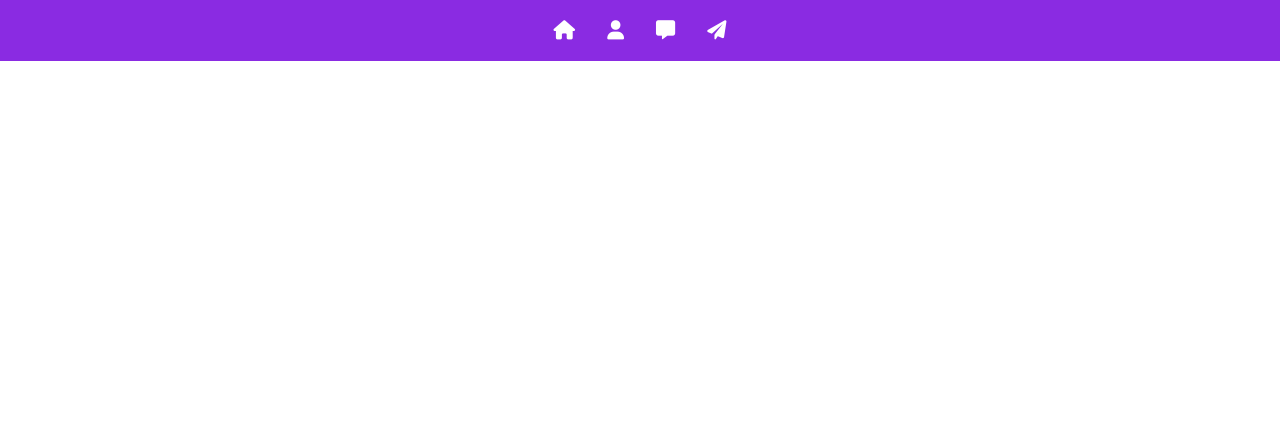
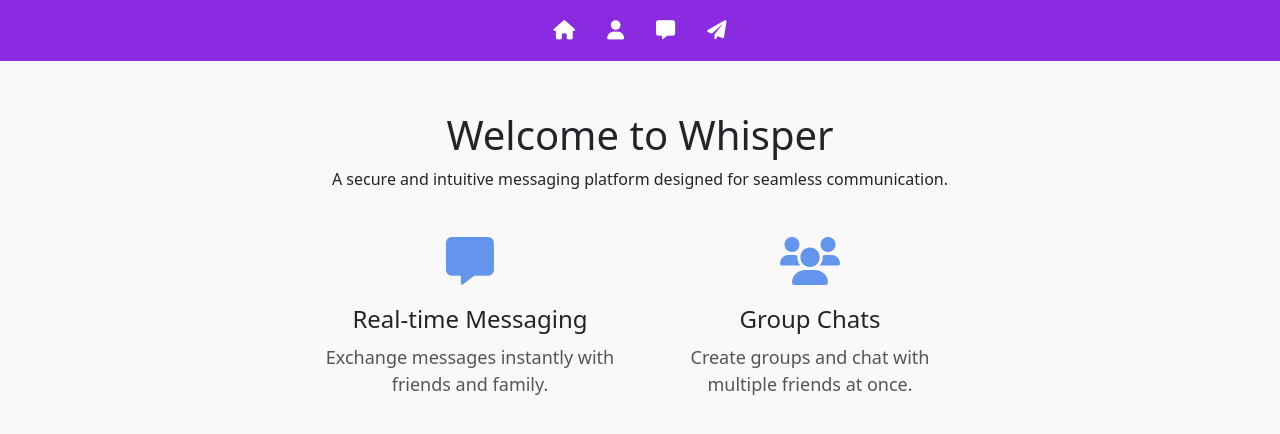
Before and after one commit to Shenkito/chat-app-react, a React (Vite) app in the folder client/: page /home in a window 1280 px wide. Shown: the top 434 px of the page. Built offline with nearby package versions, Linux system fonts and the light colour scheme.

Commit message:
Create home page

```diff
--- a/client/src/App.jsx
+++ b/client/src/App.jsx
@@ -4,14 +4,18 @@ import "../src/App.css"
 
 // import MessageForm from './components/MessageForm/MessageForm';
 import NavBar from './components/NavBar/NavBar';
+import Home from './pages/Home/Home';
 
 function App() {
 
-  return (
-    <div className="main-app">
-      <NavBar />
-    </div>
-  )
+    return (
+        <div className="main-app">
+            <NavBar />
+            <Routes>
+                <Route path="/home" element={<Home />} />
+            </Routes>
+        </div>
+    )
 }
 
 export default App
--- /dev/null
+++ b/client/src/pages/Home/Home.css
@@ -0,0 +1,41 @@
+
+.introduction-section {
+    background-color: #f9f9f9;
+    padding: 50px 0;
+}
+
+.container {
+    display: flex;
+    flex-direction: column;
+    max-width: 1200px;
+    margin: 0 auto;
+    text-align: center;
+}
+
+.feature-highlights {
+    display: flex;
+    flex-wrap: wrap;
+    justify-content: center;
+    margin-top: 30px;
+}
+
+.feature {
+    flex: 0 1 300px;
+    margin: 0 20px;
+}
+
+.feature i {
+    font-size: 48px;
+    margin-bottom: 20px;
+    color: cornflowerblue;
+}
+
+.feature h2 {
+    font-size: 24px;
+    margin-bottom: 10px;
+}
+
+.feature p {
+    font-size: 18px;
+    color: #555;
+}
--- /dev/null
+++ b/client/src/pages/Home/Home.jsx
@@ -0,0 +1,27 @@
+import '../Home/Home.css'
+
+export default function Home() {
+    return (
+        <section className="introduction-section">
+            <div className="container">
+                <h1>Welcome to Whisper</h1>
+                <p>A secure and intuitive messaging platform designed for seamless communication.</p>
+                <div className="feature-highlights">
+                    <div className="feature">
+                        <i className="fas fa-message"></i>
+                        <h2>Real-time Messaging</h2>
+                        <p>Exchange messages instantly with friends and family.</p>
+                    </div>
+                    <div className="feature">
+                        <i className="fas fa-users"></i>
+                        <h2>Group Chats</h2>
+                        <p>Create groups and chat with multiple friends at once.</p>
+                    </div>
+                </div>
+                {/* <div className="screenshots">
+
+                </div> */}
+            </div>
+        </section>
+    )
+}
```
